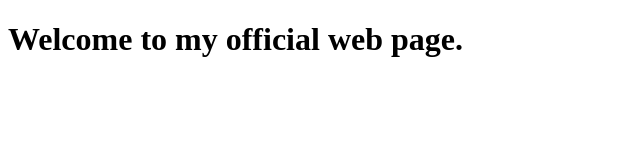
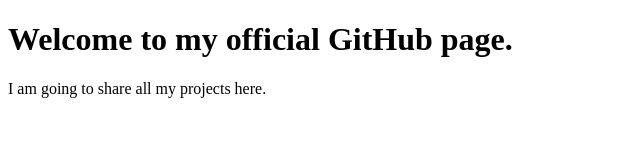
Before and after one commit to cipherwiz/Website, a plain HTML site: page index.html in a window 1280 px wide. Shown: the whole page, without its empty margins (0-640 px from the left). Drawn offline with Linux system fonts and the light colour scheme.

Commit message:
Updated with new information

```diff
--- a/index.html
+++ b/index.html
@@ -2,10 +2,11 @@
 <html>
 <head>
 <meta charset="utf-8">
-<title>Cipherwiz Official Github Page</title>
+<title>CipherWiz Official GitHub Page</title>
 </head>
 
 <body>
-<h1>Welcome to my official web page.
+<h1>Welcome to my official GitHub page.</h1>
+<p>I am going to share all my projects here.</p>
 </body>
 </html>
```
